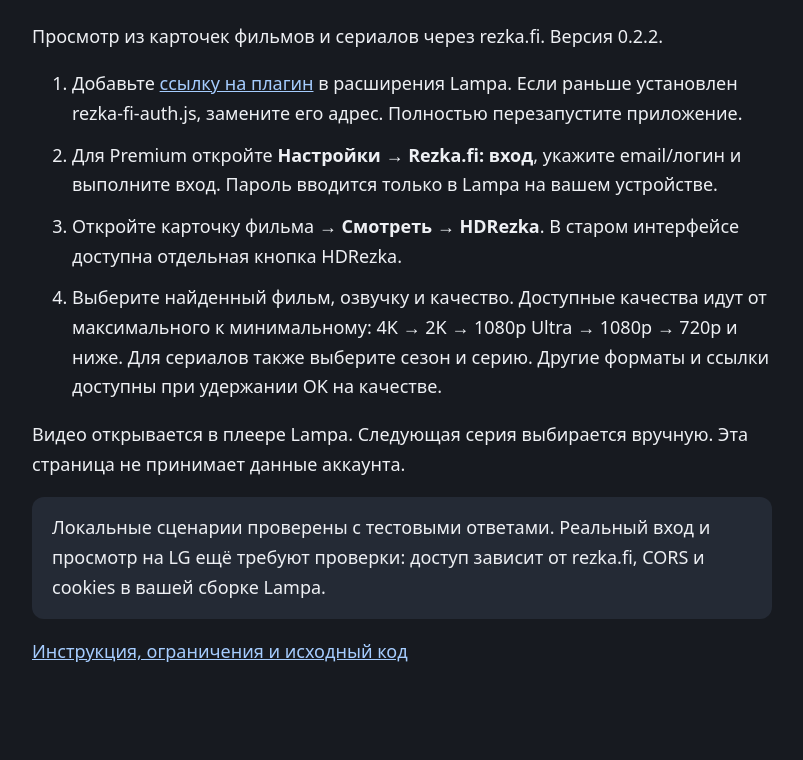
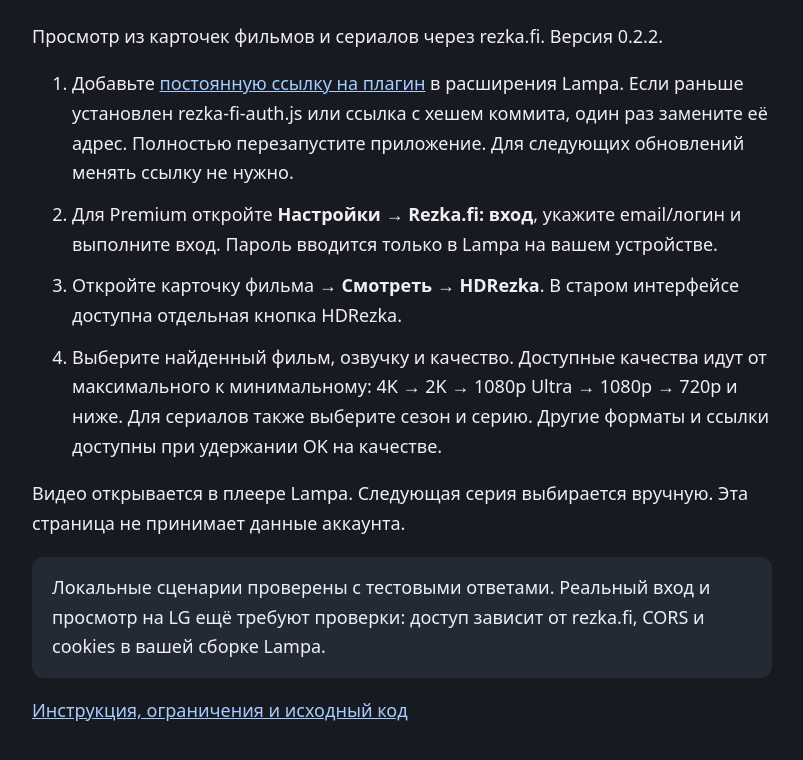
Before and after one commit to vppower-wqr/hdrzk, a website: page docs/index.html in a window 1280 px wide. Shown: the part 118-878 px from the top of the page, without its empty margins (238-1041 px from the left). Before the commit the page ends 840 px from the top, so only its background shows below. Drawn offline with Linux system fonts and the light colour scheme.

Commit message:
Keep one permanent Lampa installation URL for future updates

```diff
--- a/docs/index.html
+++ b/docs/index.html
@@ -10,7 +10,7 @@ a{color:#a6cdff}code{overflow-wrap:anywhere}li{margin:12px 0}.note{padding:16px
 <h1>HDRezka для Lampa</h1>
 <p>Просмотр из карточек фильмов и сериалов через rezka.fi. Версия 0.2.2.</p>
 <ol>
-<li>Добавьте <a href="https://cdn.jsdelivr.net/gh/vppower-wqr/hdrzk@main/docs/rezka-fi.js">ссылку на плагин</a> в расширения Lampa. Если раньше установлен rezka-fi-auth.js, замените его адрес. Полностью перезапустите приложение.</li>
+<li>Добавьте <a href="https://cdn.jsdelivr.net/gh/vppower-wqr/hdrzk@main/docs/rezka-fi.js">постоянную ссылку на плагин</a> в расширения Lampa. Если раньше установлен rezka-fi-auth.js или ссылка с хешем коммита, один раз замените её адрес. Полностью перезапустите приложение. Для следующих обновлений менять ссылку не нужно.</li>
 <li>Для Premium откройте <strong>Настройки → Rezka.fi: вход</strong>, укажите email/логин и выполните вход. Пароль вводится только в Lampa на вашем устройстве.</li>
 <li>Откройте карточку фильма → <strong>Смотреть → HDRezka</strong>. В старом интерфейсе доступна отдельная кнопка HDRezka.</li>
 <li>Выберите найденный фильм, озвучку и качество. Доступные качества идут от максимального к минимальному: 4K → 2K → 1080p Ultra → 1080p → 720p и ниже. Для сериалов также выберите сезон и серию. Другие форматы и ссылки доступны при удержании OK на качестве.</li>
```
Also changed, not shown: README.md.
